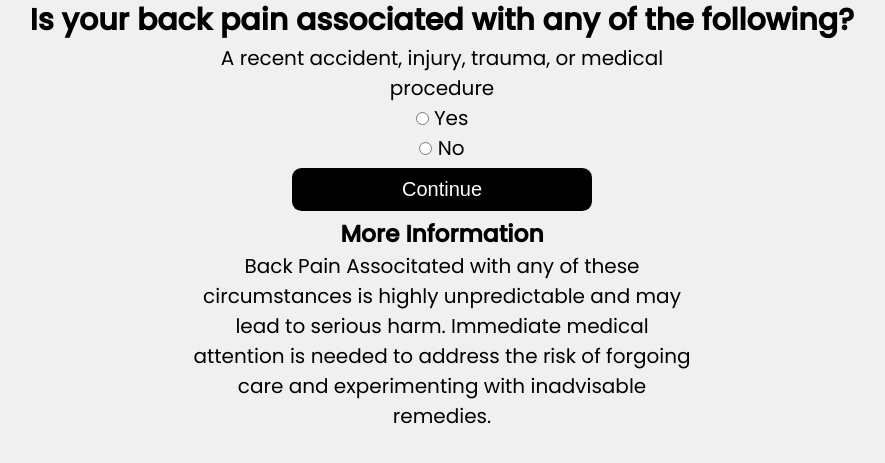
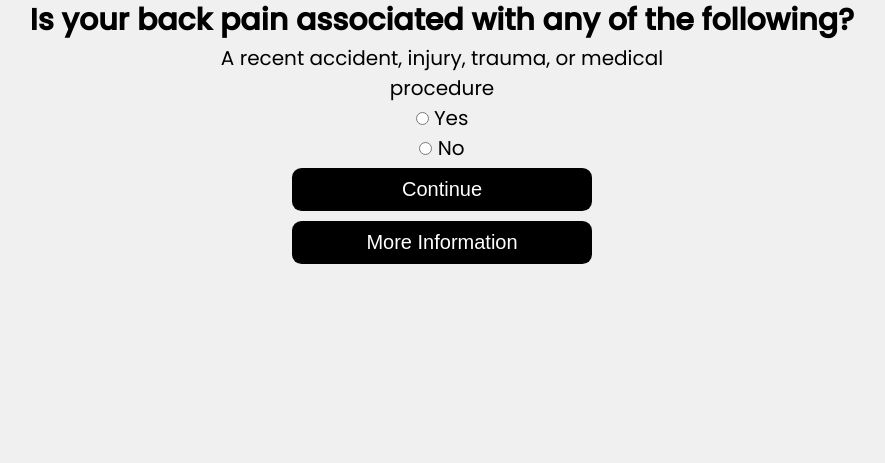
Before and after one commit to apurvsibal/RedFlagsBITS, a Flask app: page /red_flags in a window 1280 px wide. Shown: the part 187-650 px from the top of the page, without its empty margins (198-1083 px from the left). Run offline with Flask 2, Linux system fonts and the light colour scheme.

```diff
--- a/Back_Pain_App.py
+++ b/Back_Pain_App.py
@@ -39,10 +39,10 @@ def red_flags_questionnaire(question_number: int = 0):
         header_1 = 'You need immediate care'
         explanation = """
             You answered 'Yes' to a question indicating you could be in need of emergency care.
-            Use the map below to see some providers;
-            TODO: Map Below
+            Use the map below to see some providers
             """
-        return render_template('immediate_care.html', header_1=header_1, explanation=explanation)
+        map_link = 'https://goo.gl/maps/zKXs4iFKqaqDwfJy6'
+        return render_template('immediate_care.html', header_1=header_1, explanation=explanation, map_link=map_link)
     elif not question_number:
         question_number = 1
     elif question_number > num_question:
--- a/static/js/APP_NAME.js
+++ b/static/js/APP_NAME.js
@@ -1 +1,8 @@
-// Put Javascript Here
+function hide_or_show_div(div) {
+  var x = document.getElementById(div);
+  if (x.style.display === "none") {
+    x.style.display = "inline-block";
+  } else {
+    x.style.display = "none";
+  }
+}
--- a/templates/Red_Flags.html
+++ b/templates/Red_Flags.html
@@ -14,8 +14,9 @@
             Continue
         </button>
     </form>
-    <div style="display: inline-block">
-        <h3>More Information</h3>
+
+    <button style="width:300px;" class="default_button" onclick="hide_or_show_div('MoreInfo')">More Information</button><br>
+    <div id="MoreInfo" style="display: none; border: black 2px solid">
         <p style="max-width: 500px;">{{ more_information }}</p>
     </div>
 {% endblock %}
--- a/templates/immediate_care.html
+++ b/templates/immediate_care.html
@@ -4,6 +4,7 @@
     <h2>{{ header_1}}</h2>
     <div style="display: inline-block">
         <p style="max-width: 500px;">{{ explanation }}</p>
+        <a href="{{ map_link }}" target=”_blank”>{{ map_link }}</a>
     </div>
 
 {% endblock %}
```
